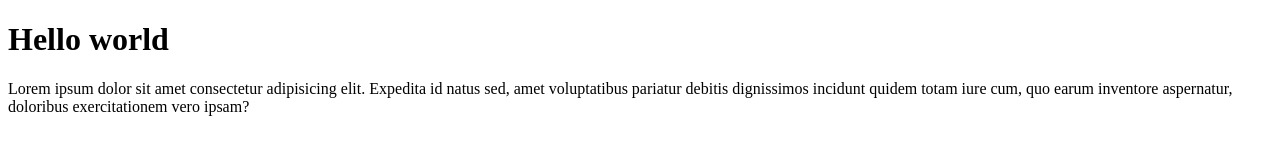
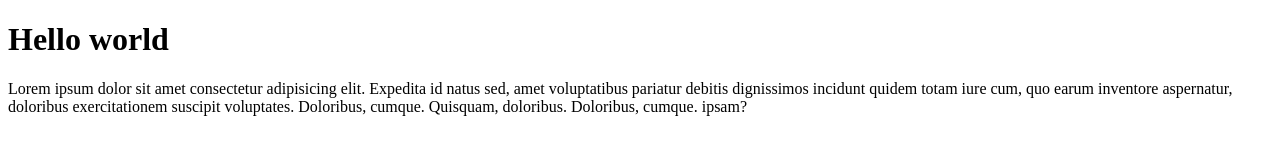
Before and after one commit to 481n4y4/testing, a plain HTML site: page index.html in a window 1280 px wide. Drawn offline with Linux system fonts and the light colour scheme.

Commit message:
penambahan

```diff
--- a/index.html
+++ b/index.html
@@ -10,7 +10,8 @@
     <p>
       Lorem ipsum dolor sit amet consectetur adipisicing elit. Expedita id natus
       sed, amet voluptatibus pariatur debitis dignissimos incidunt quidem totam
-      iure cum, quo earum inventore aspernatur, doloribus exercitationem vero
+      iure cum, quo earum inventore aspernatur, doloribus exercitationem suscipit
+      voluptates. Doloribus, cumque. Quisquam, doloribus. Doloribus, cumque.
       ipsam?
     </p>
   </body>
```
